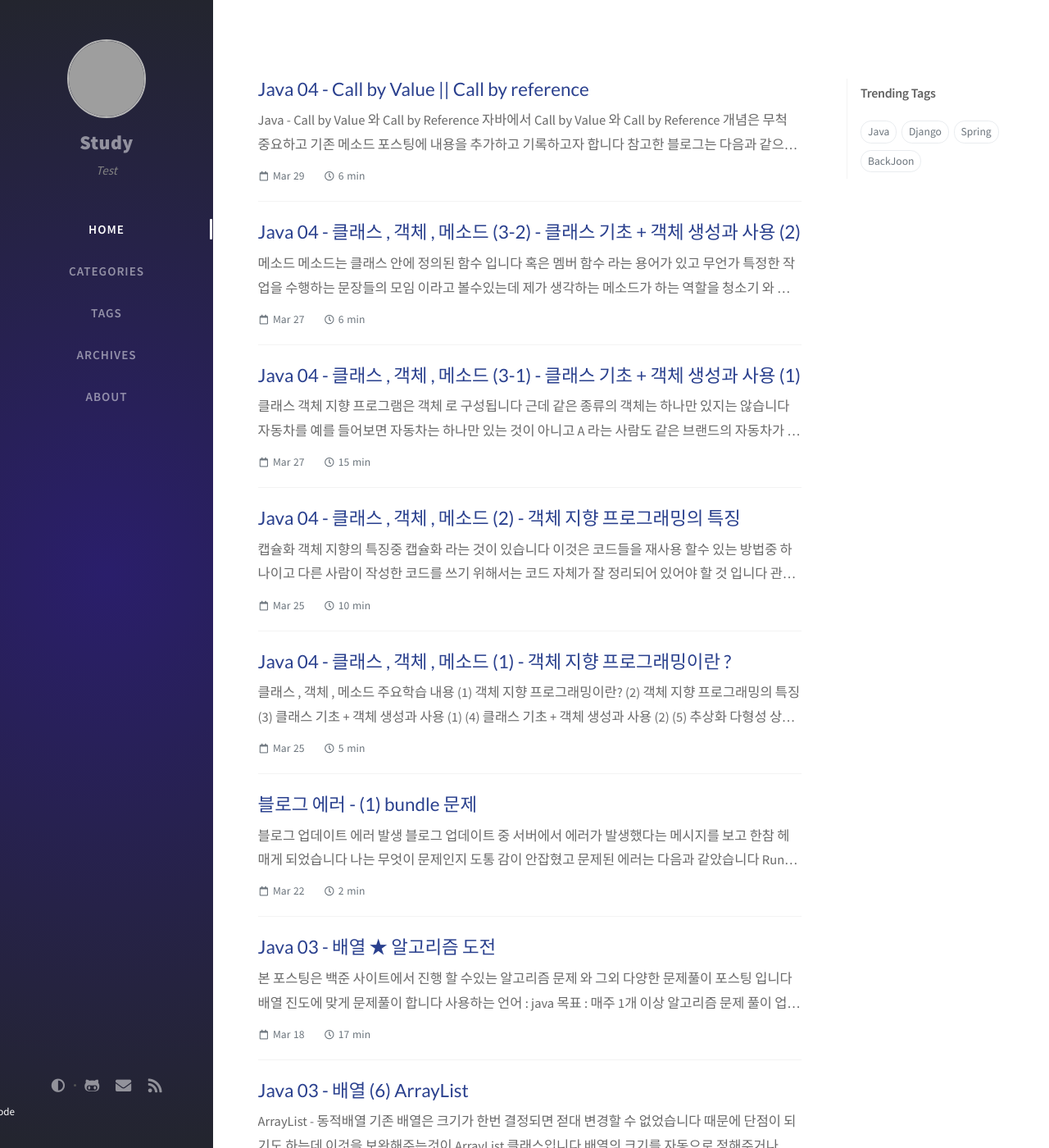
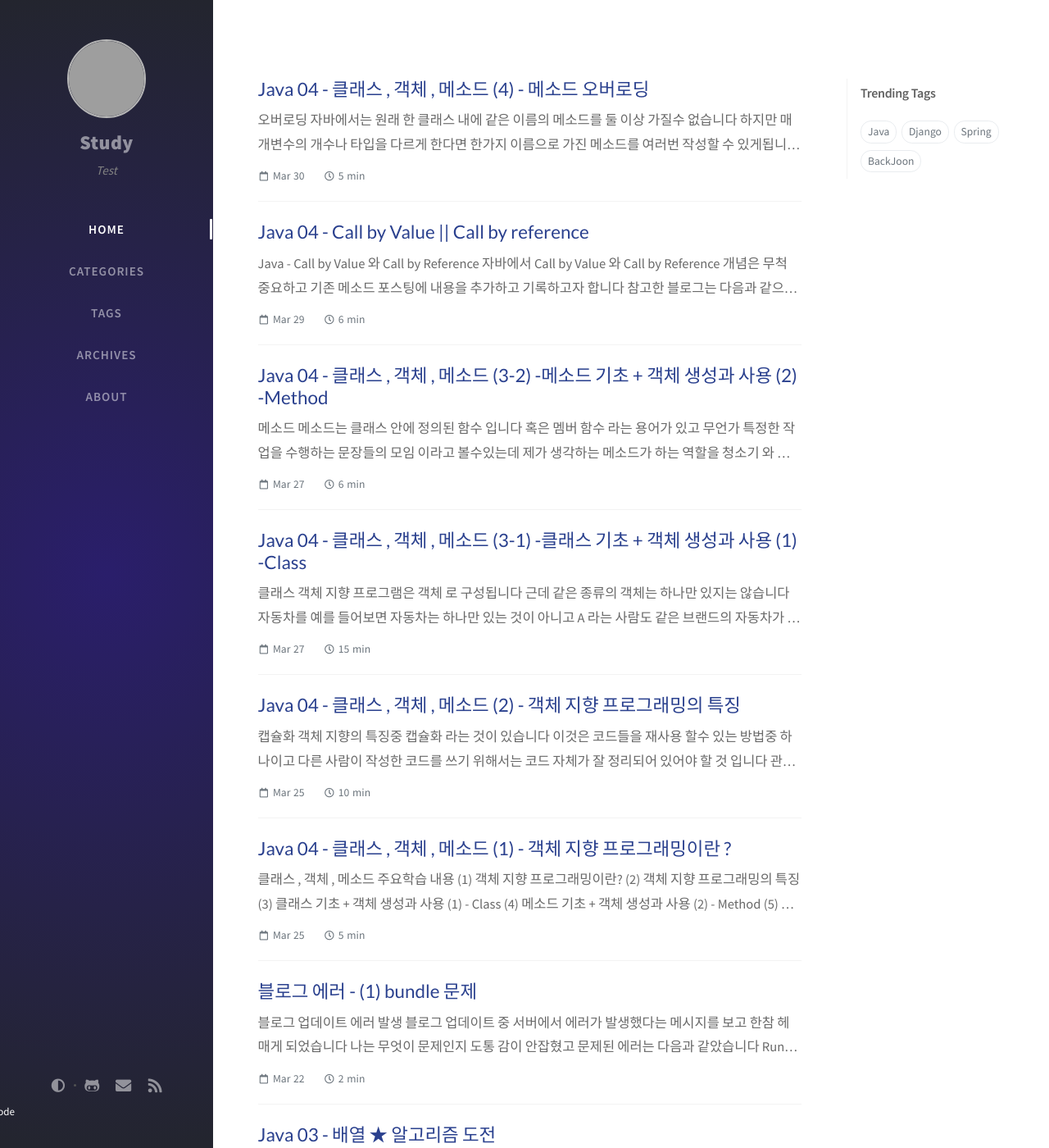
Before and after one commit to ksm0207/ksm0207.github.io, a Jekyll site: the page built from index.html, in a window 1280 px wide and 1400 px high. Shown: the whole window at 82% size. Built offline with Jekyll 4.4.1, drawn with Linux system fonts in a browser that asks for light colours; nearby versions of some CDN libraries; the list of posts is cut into pages by our own code; comment, search, counter and statistics services are not loaded; some of the changed text lies outside the part shown; grey boxes are pictures that could not be loaded.

Commit message:
java 포스팅 시작(26)
- 오버로딩 포스팅
- 일부 포스팅 내용 수정

````diff
--- a/_posts/2021-03-25-java20.md
+++ b/_posts/2021-03-25-java20.md
@@ -11,13 +11,12 @@ comments : true
 
 * (1) 객체 지향 프로그래밍이란?
 * (2) 객체 지향 프로그래밍의 특징
-* (3) 클래스 기초 + 객체 생성과 사용 (1)
-* (4) 클래스 기초 + 객체 생성과 사용 (2)
-* (5) 추상화 다형성 상속 각 특징 과 예제로 통한 학습
-* (6) 메소드 + 자동차 클래스 작성하기
-* (7) 메소드 오버로딩
-* (8) UML
-* (9) String 클래스
+* (3) 클래스 기초 + 객체 생성과 사용 (1) - Class
+* (4) 메소드 기초 + 객체 생성과 사용 (2) - Method
+* (5) 메소드 오버로딩
+* (6) 추상화 다형성 상속 각 특징 과 예제로 통한 학습
+* (7) UML
+* (8) String 클래스
 
 ※ 학습목표 : ```객체 지향 프로그램```의 기초 개념에 대하여 학습하고 클래스의 개념 + 객체가 생성되는방법<br>
              ```참조변수```에 대한 이해와 ```메소드``` 작성방법 메소드의 반환값 매개변수 생성자 등등<br>
--- a/_posts/2021-03-28-java22.md
+++ b/_posts/2021-03-28-java22.md
@@ -1,5 +1,5 @@
 ---
-title: Java 04 - 클래스 , 객체 , 메소드 (3-1) - 클래스 기초 + 객체 생성과 사용 (1)
+title: Java 04 - 클래스 , 객체 , 메소드 (3-1) -클래스 기초 + 객체 생성과 사용 (1) -Class
 author: Kim
 date: 2021-03-28 02:21 +0900   # 2019-08-20 19:34:00 0900
 categories : ["Java", ""]
--- a/_posts/2021-03-28-java23.md
+++ b/_posts/2021-03-28-java23.md
@@ -1,5 +1,5 @@
 ---
-title: Java 04 - 클래스 , 객체 , 메소드 (3-2) - 클래스 기초 + 객체 생성과 사용 (2)
+title: Java 04 - 클래스 , 객체 , 메소드 (3-2) -메소드 기초 + 객체 생성과 사용 (2) -Method
 author: Kim
 date: 2021-03-28 02:21 +0900   # 2019-08-20 19:34:00 0900
 categories : ["Java", ""]
--- /dev/null
+++ b/_posts/2021-03-30-java25.md
@@ -0,0 +1,115 @@
+---
+title: Java 04 - 클래스 , 객체 , 메소드 (4) - 메소드 오버로딩
+author: Kim
+date: 2021-03-30 10:04 +0900   # 2019-08-20 19:34:00 0900
+categories : ["Java", ""]
+tags: [Java,null]
+comments : true
+---
+
+# 오버로딩
+
+자바에서는 원래 한 클래스 내에 같은 이름의 메소드를 둘 이상 가질수 없습니다<br>
+하지만 매개변수의 개수나 타입을 다르게 한다면 한가지 이름으로 가진 메소드를 여러번 작성할 수 있게됩니다<br>
+이 방법은 오버로딩 이라는 것 이고 메소드를 호출할 때 전달해야 할 매개변수의 타입이나 개수에 대해 크게 신경을 쓰지않고<br>
+호출할 수 있게됩니다 정리하면 메소드 오버로딩은 ``` 이름이 같은 메소드를 여러 개 정의하는 것 ``` 을 말하고<br>
+사용할때는 메소드가 가지고 있는 매개 변수는 각각 다르게 지어줘야합니다<br>
+
+프로그래밍에서 오버로딩은 ```중복정의 혹은 다중 정의``` 라는 의미로 사용되는데<br>
+즉 동일한 이름의 ``` 메소드를 여러 개 정의하는 것``` 을 의미하고 ```다형성```을 구현하는데 한가지 방법이 됩니다<br>
+
+오버로딩 예시<br>
+
+```java
+
+int add(int i){
+
+}
+double add(double i){
+
+}
+String add(String i){
+
+}
+```
+* 오버로딩은 매개 변수의 개수나 자료형을 다르게 해야합니다<br>
+* 반환형만 다르게 하는 것은 인정되지 않아 반드시 매개 변수의 개수가 다르거나<br>
+  매개 변수의 자료형이 달라야합니다<br>
+
+
+예를들어서 정수값을 더해주는 메소드 add()를 여러 개 정의해서 알아보도록 하겠습니다<br>
+
+```java
+package Blog_part04;
+
+public class Math {
+    int add(int i){
+
+        return i + i;
+    }
+    double add(double i){
+        return i + i;
+    }
+
+    public static void main(String [] args){
+
+        Math m = new Math();
+        System.out.println(m.add(10));
+        System.out.println(m.add(3.14));
+    }
+}
+출력결과 {
+    20
+    6.28
+}
+```
+
+이 코드는 간단하게 Math 객체를 생성하여 참조변수 m으로 멤버함수를 호출합니다<br>
+* (1) m.add(10) 정수형 값을 대입하는 순간 컴파일러를 진행할때 매개변수 개수와 자료형타입을 확인하여<br>
+      알맞게 출력하게 됩니다<br>
+
+* (2) m.add(3.14) 실수형 값을 대입하는 순간 위와 같은 논리로 결과를 출력합니다<br>
+
+여기서 알아볼것은 자바에서는 대입하려는 값을 알아서 형변환해서 결과를 나타낸다는 것 입니다<br>
+예를들어 (1) 번에 byte / long / short 값을 전달하면 자동으로 int 형으로 변환 하게되고<br>
+float 값을 전달하면 double 형으로 변환됩니다<br>
+
+만약에 오버로딩을 사용하지 않는 경우를 생각해보면 데이터의 종류에 따라서<br>
+무언가 계산하는 메소드의 이름을 전부 다르게 지어야 할것입니다<br>
+
+예를들어 정수를 계산하는 add() 메소드를 사용해야하고<br>
+실수를 계산하는 메소드는 add_double 처럼 서로 이름이 다르게 사용될 것 입니다<br>
+이러한 번거로운 일을 보완하기 위한 것이 오버로딩 이므로<br>
+하나의 메소드 이름으로 여러 번 중복해서 사용할 수 있습니다<br>
+
+```java
+package Blog_part04;
+
+public class OverlodingTest {
+
+    void number(int num){
+        System.out.println(num);
+    }
+    void number(int num , int num2){
+        System.out.println(num * num2);
+    }
+    void number(int num , double num2){
+        System.out.println(num + num2);
+    }
+
+    public static void main(String[] args) {
+        OverlodingTest obt = new OverlodingTest();
+        obt.number(10);
+        obt.number(10,20);
+        obt.number(10,3.14);
+        obt.number(10,'a'); // 아스키코드 a = 97
+    }
+}
+출력 결과 {
+    10
+    200
+    13.14
+    970
+
+}
+```
````
